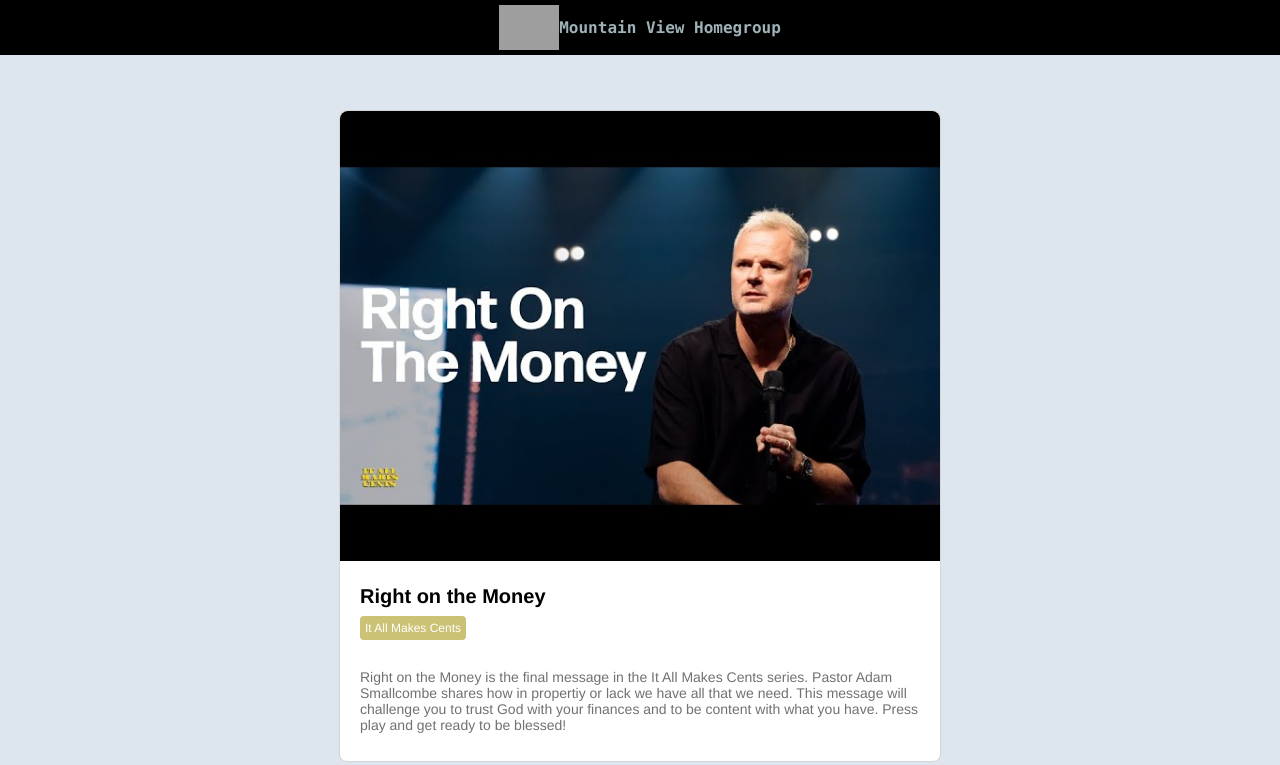
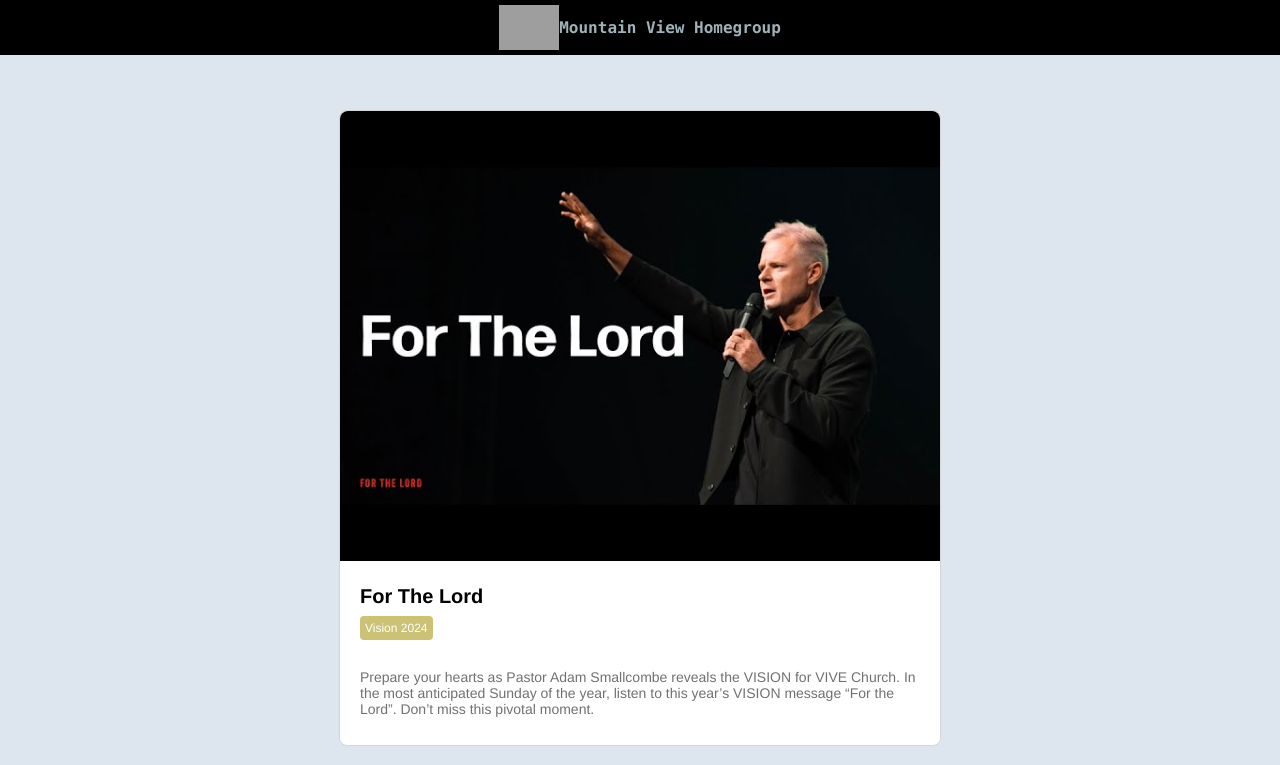
Before and after one commit to alejandrochang/viveblogmtv, a React (Create React App) app: page / in a window 1280 px wide. Shown: the top 765 px of the page. Built offline with nearby package versions, Linux system fonts and the light colour scheme; grey boxes are pictures that could not be loaded.

Commit message:
feat(vbm): for the lord

```diff
--- a/src/data/postData.ts
+++ b/src/data/postData.ts
@@ -7,8 +7,30 @@ import Begin from "../assets/begin.jpg";
 import ProblemsWillSolve from "../assets/problemsWillSolve.jpg";
 import KeyToContentment from "../assets/keytocontentment.jpg";
 import RightOnTheMoney from "../assets/righonthemoney.jpg";
+import ForTheLord from "../assets/forthelord.jpg";
 
 const PostData = [
+  {
+    id: "for-the-lord",
+    title: "For The Lord",
+    content: "Prepare your hearts as Pastor Adam Smallcombe reveals the VISION for VIVE Church. In the most anticipated Sunday of the year, listen to this year’s VISION message “For the Lord”. Don’t miss this pivotal moment.",
+    date: "2024-10-27",
+    src: "https://www.youtube.com/embed/CzR_1vUqzuM?si=Vnlzp7iNatn2HQE",
+    coverImg: ForTheLord,
+    series: "Vision 2024",
+    scriptures: [
+      'Colossians 3:23'
+    ],
+    notes: [
+      'In this message, Pastor Adam Smallcombe reveals the VISION for VIVE Church. In the most anticipated Sunday of the year, listen to this year’s VISION message “For the Lord”. Don’t miss this pivotal moment.',
+      'We hear the word of the Lord in Colossians 3:23, “Whatever you do, work at it with all your heart, as working for the Lord, not for human masters”. This is a powerful reminder that everything we do, we do for the Lord. This is the heart of the VISION for VIVE Church.',
+      'We want to do everythinng through the filter of vision. What you built with the partnership with God. We must ask are we seeing lives transformed?',
+      'For it is not only for us to build the things that the LORD is telling us to do, but also how we build it. Colossians 3:23 makes it clear that we must build with excellency.',
+      'This is where we have to remind our heart that were created to do excellent work and that we do it unto God not man.',
+      'The life of a believer should be a Christian which has enthusiasm, is looking forward towards the things of the LORD. Enthusiasm, expectancy are all attached to the vision the LORD has placed in our hearts.',
+      'Tha apostle didnt say be the best, he said bring your best. BRINGING your best in all that you as WORKING FOR THE LORD AND NOT MEN. When this revelation becomes clear, we will constantly have vision that pushes us to be our best.',
+    ],
+  },
   {
     id: "right-on-the-money",
     title: "Right on the Money",
```
Also changed, not shown: src/assets/forthelord.jpg (added).
